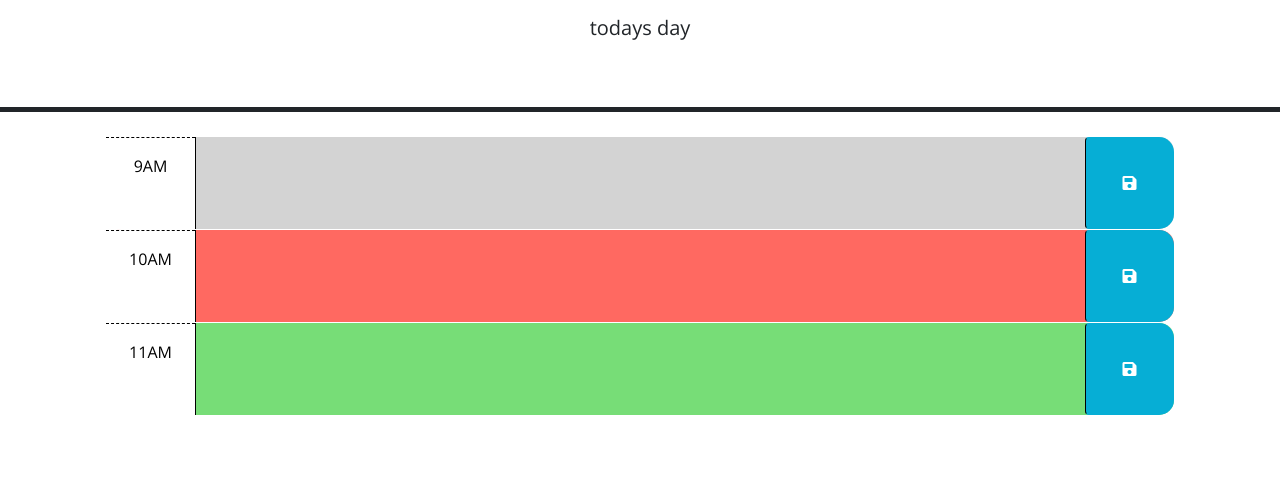
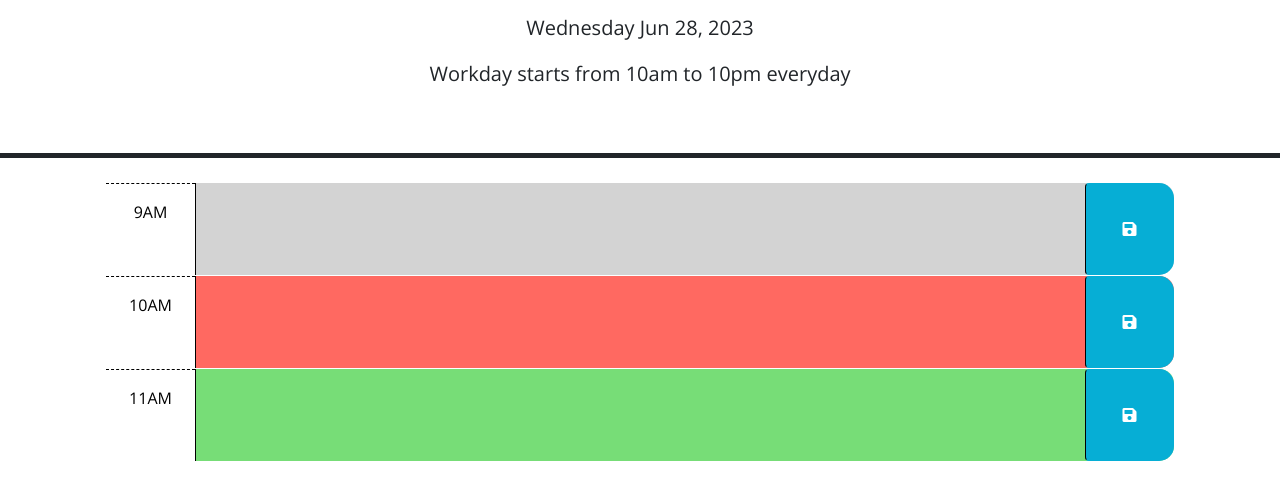
Before and after one commit to Felipewithf/calendar, a plain HTML site: page index.html in a window 1280 px wide. Shown: the part 166-666 px from the top of the page. Drawn offline with nearby package versions, Linux system fonts and the light colour scheme.

Commit message:
display current date on the header

```diff
--- a/assets/js/script.js
+++ b/assets/js/script.js
@@ -2,8 +2,12 @@
 // the code isn't run until the browser has finished rendering all the elements
 // in the html.
 var currentDayEl = $('#currentDay');
+var currentWorkdayEl = $('#workday');
 
-currentDayEl.text("todays day");
+currentWorkdayEl.text("Workday starts from 10am to 10pm everyday");
+
+var currentDate;
+
 
 $(function () {
   // TODO: Add a listener for click events on the save button. This code should
@@ -23,5 +27,10 @@ $(function () {
   // the values of the corresponding textarea elements. HINT: How can the id
   // attribute of each time-block be used to do this?
   //
-  // TODO: Add code to display the current date in the header of the page.
+  currentDate = setInterval(()=>{
+    var today = dayjs();
+    currentDayEl.text(today.format("dddd MMM D, YYYY"));
+  },1000)
+
+
 });
--- a/index.html
+++ b/index.html
@@ -27,6 +27,7 @@
       <h1 class="display-3">Work Day Scheduler</h1>
       <p class="lead">A simple calendar app for scheduling your work day</p>
       <p id="currentDay" class="lead"></p>
+      <p id="workday" class="lead"></p>
     </header>
     <div class="container-lg px-5">
       <!-- Use class for "past", "present", and "future" to apply styles to the
```
